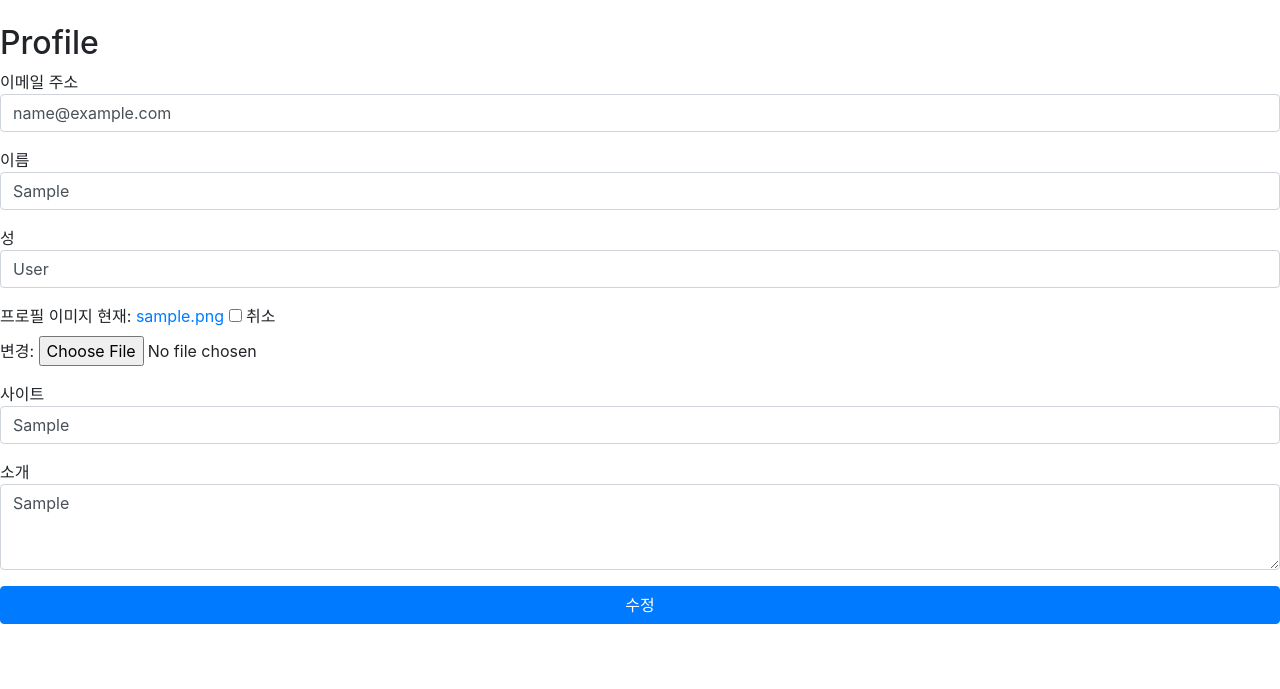
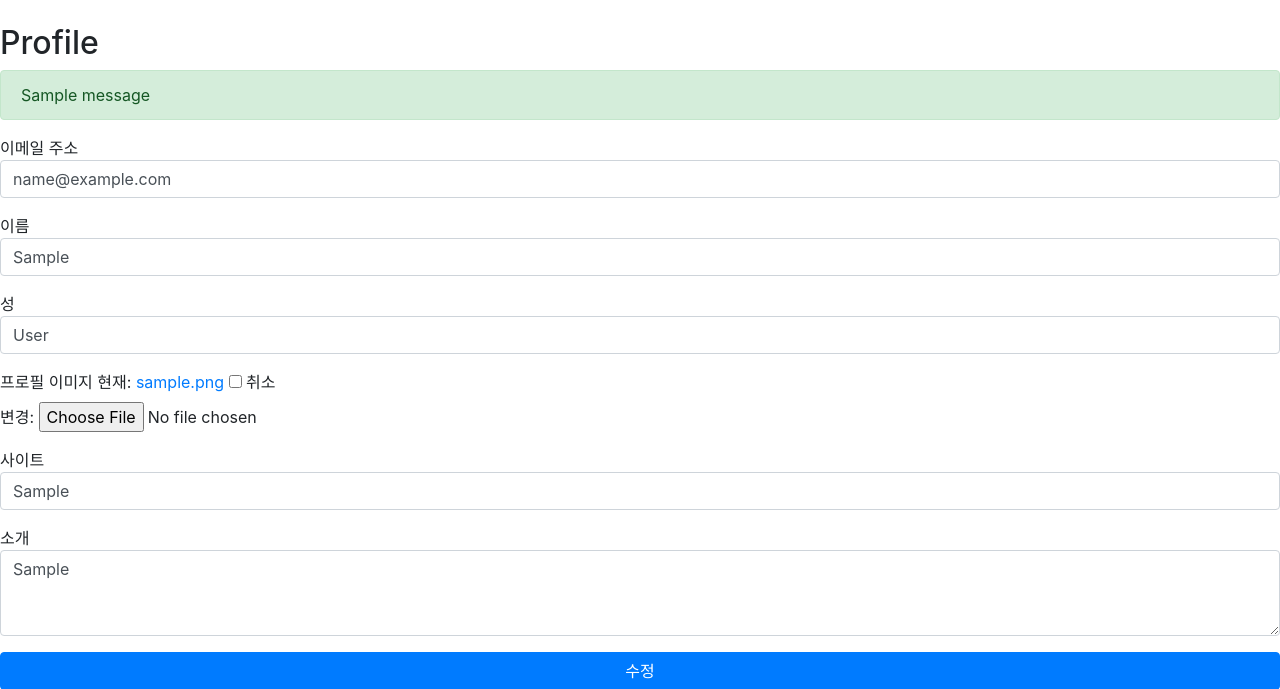
Before and after one commit to AsheKR/instagram, a Django app: page /members/profile/ in a window 1280 px wide. Shown: the part 61-750 px from the top of the page. Run offline with Django 3.2, Linux system fonts and the light colour scheme; a user stored in the database is signed in; tables that the repository leaves empty hold one stand-in row (values such as "Sample post"); one stand-in notice (Sample message) is shown; parts of the project's set-up code (start-up, migrations or seed data) failed here and were passed over; some libraries are stand-ins or nearby versions.

Commit message:
message Framework를 사용하여 profile페이지에서 성공 메세지 표시

```diff
--- a/app/members/views.py
+++ b/app/members/views.py
@@ -1,3 +1,4 @@
+from django.contrib import messages
 from django.contrib.auth import authenticate, login, logout
 from django.contrib.auth.decorators import login_required
 from django.shortcuts import render, redirect
@@ -98,7 +99,10 @@ def profile(request):
         form = UserProfileForm(request.POST, request.FILES, instance=request.user)
         if form.is_valid():
             form.save()
-            context['success'] = "성공적으로 수정되었습니다."
+            messages.success(
+                request,
+                '프로필 수정이 완료되었습니다.'
+            )
     form = UserProfileForm(instance=request.user)
     context['form'] = form
     return render(request, 'members/profile.html', context)
--- a/app/posts/views.py
+++ b/app/posts/views.py
@@ -153,6 +153,9 @@ def tag_search(request):
 
 @login_required
 def post_like_toggle(request, post_pk):
+    # message Framework를 사용하는 이유는 redirect시에 context로 원하는 데이터를 보낼 수 없기 때문에
+    # meesage Framework를 사용하여 redirect시에도 특정 데이터를 표시해줄 수 있다.
+
     # URL: /posts/<post_pk>/like-toggle/
     # URL Name: 'posts:post-like-toggle'
     # POST method에 대해서만 처리
--- a/app/templates/members/profile.html
+++ b/app/templates/members/profile.html
@@ -3,10 +3,12 @@
 {% block content %}
 <div>
     <h2>Profile</h2>
-    {% if success %}
-        <div class="alert alert-success" role="alert">
-          {{ success }}
-        </div>
+    {% if messages %}
+        {% for message in messages %}
+            <div class="alert alert-{{ message.tags }}" role="alert">
+                {{ message }}
+            </div>
+        {% endfor %}
     {% endif %}
     <form action="" method="POST" enctype="multipart/form-data">
         {% csrf_token %}
```
